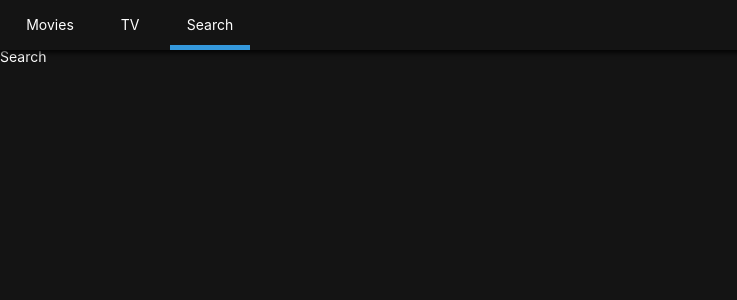
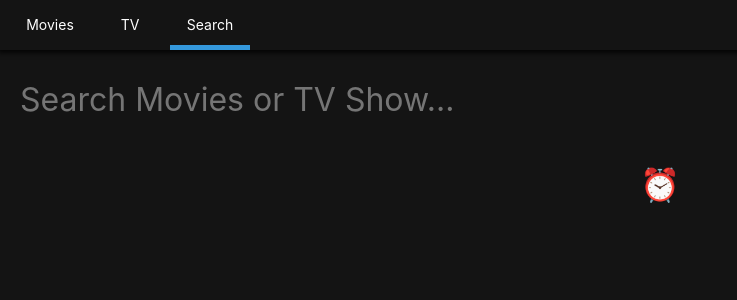
Before and after one commit to gloriaJun/nomflix, a React (Create React App) app: page /search in a window 1280 px wide. Shown: the top 300 px of the page, without its empty margins (0-737 px from the left). Built offline with nearby package versions, Linux system fonts and the light colour scheme; no server answers.

Commit message:
Define Presenter Component #1

```diff
--- a/src/components/GlobalStyles.js
+++ b/src/components/GlobalStyles.js
@@ -15,7 +15,7 @@ const globalStyles = createGlobalStyle`
         font-size:14px;
         background-color: rgba(20, 20, 20, 1);
         color: #fff;
-        padding-top: 50px;
+        padding-top: 80px;
     }
 `;
 
--- /dev/null
+++ b/src/components/Loader.js
@@ -0,0 +1,17 @@
+import React from 'react';
+import styled from 'styled-components';
+
+const Container = styled.div`
+  height: 100vh;
+  width: 100vw;
+  display: flex;
+  justify-content: center;
+  font-size: 2rem;
+  margin-top: 20px;
+`;
+
+export default () => (
+  <Container>
+    <span role="img" aria-label="Loading">⏰</span>
+  </Container>
+);
--- /dev/null
+++ b/src/components/Message.js
@@ -0,0 +1,31 @@
+import React from 'react';
+import PropTypes from 'prop-types';
+import styled from 'styled-components';
+
+const Container = styled.div`
+  width: 100vw;
+  display: flex;
+  justify-content: center;
+`;
+
+const Text = styled.span`
+  color: ${props => props.color};
+  font-weight: 600;
+`;
+
+const Message = ({text, color}) => (
+  <Container>
+    <Text color={color}>{text}</Text>
+  </Container>
+);
+
+Message.propTypes = {
+  text: PropTypes.string.isRequired,
+  color: PropTypes.string,
+};
+
+Message.defaultProps = {
+  color: '#e74c3c',
+};
+
+export default Message;
--- /dev/null
+++ b/src/components/Section.js
@@ -0,0 +1,38 @@
+import React from 'react';
+import PropTypes from 'prop-types';
+import styled from 'styled-components';
+
+const Container = styled.div`
+  :not(:last-child) {
+    margin-bottom: 50px;
+  }
+`;
+
+const Title = styled.div`
+  font-size: 1.2rem;
+  font-weight: 600;
+`;
+
+const Grid = styled.div`
+  margin-top: 25px;
+  display: grid;
+  grid-template-columns: repeat(auto-fill, 125px);
+  grid-gap: 25px;
+`;
+
+const Section = ({title, children}) => (
+  <Container>
+    <Title>{title}</Title>
+    <Grid>{children}</Grid>
+  </Container>
+);
+
+Section.propTypes = {
+  title: PropTypes.string.isRequired,
+  children: PropTypes.oneOfType([
+    PropTypes.arrayOf(PropTypes.node),
+    PropTypes.node,
+  ])
+}
+
+export default Section;
--- /dev/null
+++ b/src/components/renderUtility.js
@@ -0,0 +1,18 @@
+import React from "react";
+import Section from 'components/Section';
+import Message from 'components/Message';
+
+const renderSection = (title, items, key) => (
+  items && items.length > 0 && (
+    <Section title={title}>
+      {items.map(item => <span key={item.id}>{item[key]}</span>)}
+    </Section>
+));
+
+export const renderMovieSection = (title, items) => renderSection(title, items, 'title');
+export const renderTvSection = (title, items) => renderSection(title, items, 'name');
+
+export const renderNFoundError = (arr) => (
+  arr.every(item => item && item.length === 0)
+  && <Message text="Nothing found" color="#95a5a6" />
+)
--- a/src/routes/Detail/DetailPresenter.js
+++ b/src/routes/Detail/DetailPresenter.js
@@ -1 +1,23 @@
-export default () => 'Detail';
+import React from 'react';
+import PropTypes from 'prop-types';
+import styled from 'styled-components';
+
+import Loader from 'components/Loader';
+import Message from "components/Message";
+
+const Container = styled.div``;
+
+const DetailPresenter = ({ result, error, loading }) => (
+  <Container>
+    {loading ? <Loader/> : null}
+    {error && <Message text={error}/>}
+  </Container>
+);
+
+DetailPresenter.propTypes = {
+  result: PropTypes.object,
+  error: PropTypes.string,
+  loading: PropTypes.bool.isRequired,
+};
+
+export default DetailPresenter;
--- a/src/routes/Home/HomePresenter.js
+++ b/src/routes/Home/HomePresenter.js
@@ -1 +1,34 @@
-export default () => 'Home';
+import React from 'react';
+import PropTypes from 'prop-types';
+import styled from 'styled-components';
+
+import Loader from 'components/Loader';
+import Message from "components/Message";
+import {renderMovieSection} from "components/renderUtility";
+
+const Container = styled.div`
+  padding: 0 20px;
+`;
+
+const HomePresenter = ({ nowPlaying, popular, upcoming, error, loading }) =>
+  loading ?
+    <Loader /> :
+    (
+      <Container>
+        {renderMovieSection('Now Playing', nowPlaying)}
+        {renderMovieSection('Popular Movies', popular)}
+        {renderMovieSection('Upcoming Playing', upcoming)}
+        {error && <Message text={error}/>}
+      </Container>
+  );
+
+
+HomePresenter.propTypes = {
+  nowPlaying: PropTypes.array,
+  popular: PropTypes.array,
+  upcoming: PropTypes.array,
+  error: PropTypes.string,
+  loading: PropTypes.bool.isRequired,
+};
+
+export default HomePresenter;
--- a/src/routes/Search/SearchContainer.js
+++ b/src/routes/Search/SearchContainer.js
@@ -6,21 +6,23 @@ export default class extends React.Component {
     state = {
         movieResults: null,
         tvResults: null,
-        searchTerm: 'code',
+        searchTerm: '',
         error: null,
         loading: true,
     };
 
-    componentDidMount() {
-        this.handleSubmit();
+    handleSubmit = event => {
+        event.preventDefault();
+        const { searchTerm } = this.state;
+        (searchTerm !== '') && this.searchByTerm();
+    };
+
+    updateSearchTerm = event => {
+        const { target: {value}} = event;
+        this.setState({
+            searchTerm: value,
+        })
     }
-
-    handleSubmit = () => {
-        const { searchTerm } = this.state;
-        if (searchTerm !== '') {
-            this.searchByTerm();
-        }
-    };
 
     searchByTerm = async () => {
         const { searchTerm } = this.state;
@@ -58,6 +60,7 @@ export default class extends React.Component {
                 error={error}
                 loading={loading}
                 handleSubmit={this.handleSubmit}
+                updateSearchTerm={this.updateSearchTerm}
             />
         );
     }
--- a/src/routes/Search/SearchPresenter.js
+++ b/src/routes/Search/SearchPresenter.js
@@ -1 +1,50 @@
-export default () => 'Search';
+import React from 'react';
+import PropTypes from 'prop-types';
+import styled from 'styled-components';
+
+import Loader from 'components/Loader';
+import Message from "components/Message";
+import {renderMovieSection, renderNFoundError} from "components/renderUtility";
+
+const Container = styled.div`
+  padding: 0 20px;
+`;
+
+const Form = styled.form`
+  margin-bottom: 50px;
+  width: 100%;
+`;
+
+const Input = styled.input`
+  all: unset;
+  font-size: 2rem;
+  width: 100%;
+`;
+
+const SearchPresenter = ({ movieResults, tvResults, searchTerm,
+                           error, loading, handleSubmit, updateSearchTerm }) => (
+  <Container>
+    <Form onSubmit={handleSubmit}>
+      <Input placeholder="Search Movies or TV Show..." value={searchTerm} onChange={updateSearchTerm} />
+    </Form>
+    { loading ? <Loader/> : (
+      <>
+        {renderMovieSection('Movie Results', movieResults)}
+      </>
+    )}
+    {error && <Message text={error}/>}
+    {renderNFoundError([tvResults, movieResults])}
+  </Container>
+);
+
+SearchPresenter.propTypes = {
+  movieResults: PropTypes.array,
+  tvResults: PropTypes.array,
+  searchTerm: PropTypes.string,
+  error: PropTypes.string,
+  loading: PropTypes.bool.isRequired,
+  handleSubmit: PropTypes.func.isRequired,
+  updateSearchTerm: PropTypes.func.isRequired,
+};
+
+export default SearchPresenter;
--- a/src/routes/TV/TVPresenter.js
+++ b/src/routes/TV/TVPresenter.js
@@ -1 +1,33 @@
-export default () => 'TV';
+import React from 'react';
+import PropTypes from 'prop-types';
+import styled from 'styled-components';
+
+import Loader from 'components/Loader';
+import Message from "components/Message";
+import {renderTvSection} from "components/renderUtility";
+
+const Container = styled.div`
+  padding: 0 20px;
+`;
+
+const TVPresenter = ({ topRated, popular, airingToday, error, loading }) =>
+  loading ?
+    <Loader /> :
+    (
+      <Container>
+        {renderTvSection('Top Rated Shows', topRated)}
+        {renderTvSection('Popular Shows', popular)}
+        {renderTvSection('Airing Today', airingToday)}
+        {error && <Message text={error}/>}
+      </Container>
+  );
+
+TVPresenter.propTypes = {
+  topRated: PropTypes.array,
+  popular: PropTypes.array,
+  airingToday: PropTypes.array,
+  error: PropTypes.string,
+  loading: PropTypes.bool.isRequired,
+};
+
+export default TVPresenter;
```
